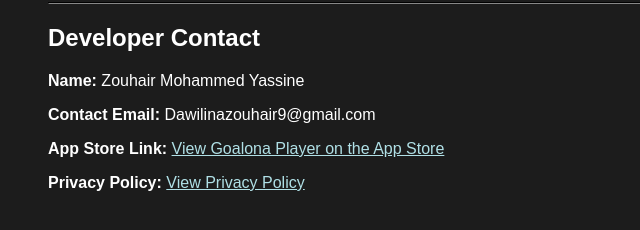
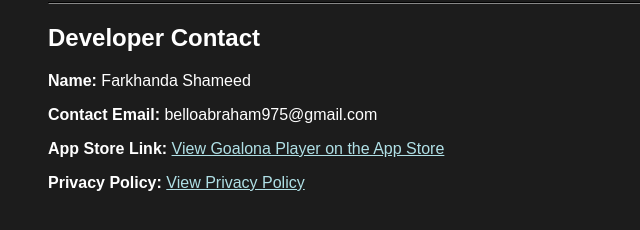
Before and after one commit to thedev778/thedev778.github.io, a plain HTML site: page index.html in a window 1280 px wide. Shown: the part 160-390 px from the top of the page, 0-640 px from the left. Drawn offline with Linux system fonts and the light colour scheme.

Commit message:
Update index.html

```diff
--- a/index.html
+++ b/index.html
@@ -8,8 +8,8 @@
     <p>This website serves as the technical validation domain for our application, Goalna Player.</p>
     <hr style="border-color: #333;">
     <h2>Developer Contact</h2>
-    <p><strong>Name:</strong> Zouhair Mohammed Yassine</p>
-    <p><strong>Contact Email:</strong> Dawilinazouhair9@gmail.com</p>
+    <p><strong>Name:</strong> Farkhanda Shameed</p>
+    <p><strong>Contact Email:</strong> belloabraham975@gmail.com</p>
     <p><strong>App Store Link:</strong> <a href="https://apps.apple.com/us/app/goalna-live-m3u-player/id6776394928" style="color: #B0E0E6;">View Goalona Player on the App Store</a></p>
     <p><strong>Privacy Policy:</strong> <a href="https://sites.google.com/view/goalnaplayer" style="color: #B0E0E6;">View Privacy Policy</a></p>
 </body>
```
